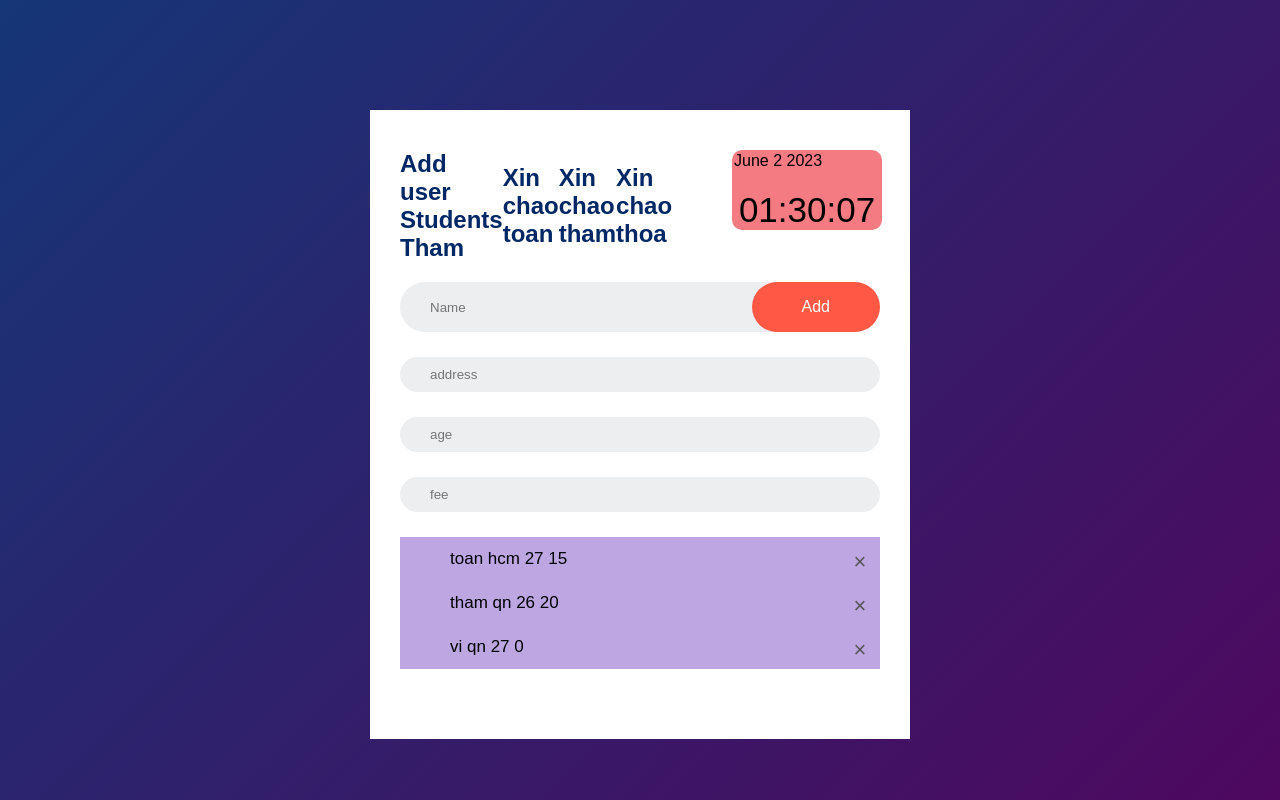
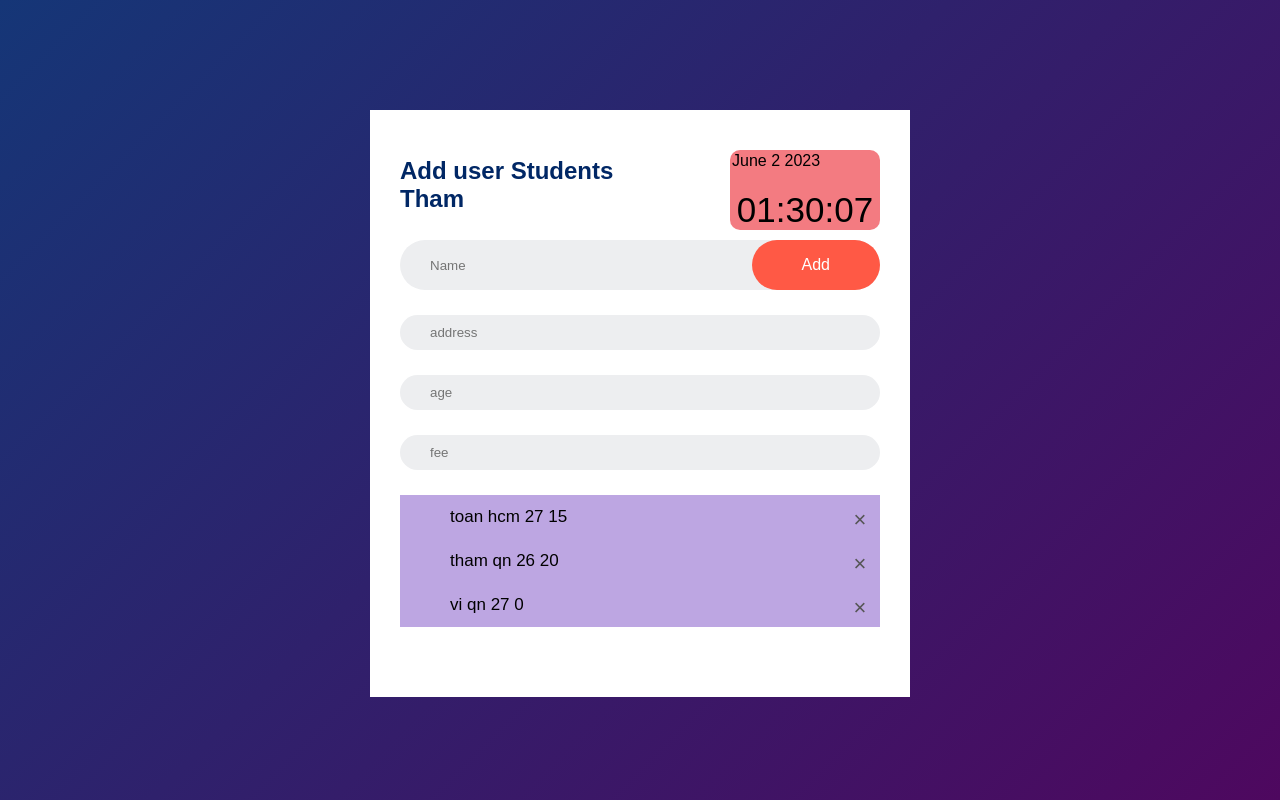
Before and after one commit to Thamle82/todolist_homework, a plain HTML site: page index.html in a window 1280 px wide. Drawn offline with Linux system fonts and the light colour scheme.

Commit message:
reset fold

```diff
--- a/index.html
+++ b/index.html
@@ -13,10 +13,6 @@
 
         <div class="title" style="display: flex">
           <h2>Add user Students Tham</h2>
-          <h2>Xin chao toan</h2>
-          <h2>Xin chao tham</h2>
-          <h2>Xin chao thoa</h2>
-
           <h2 id="date"></h2>
           <div class="alarm-clock">
             <!-- Date -->
```
